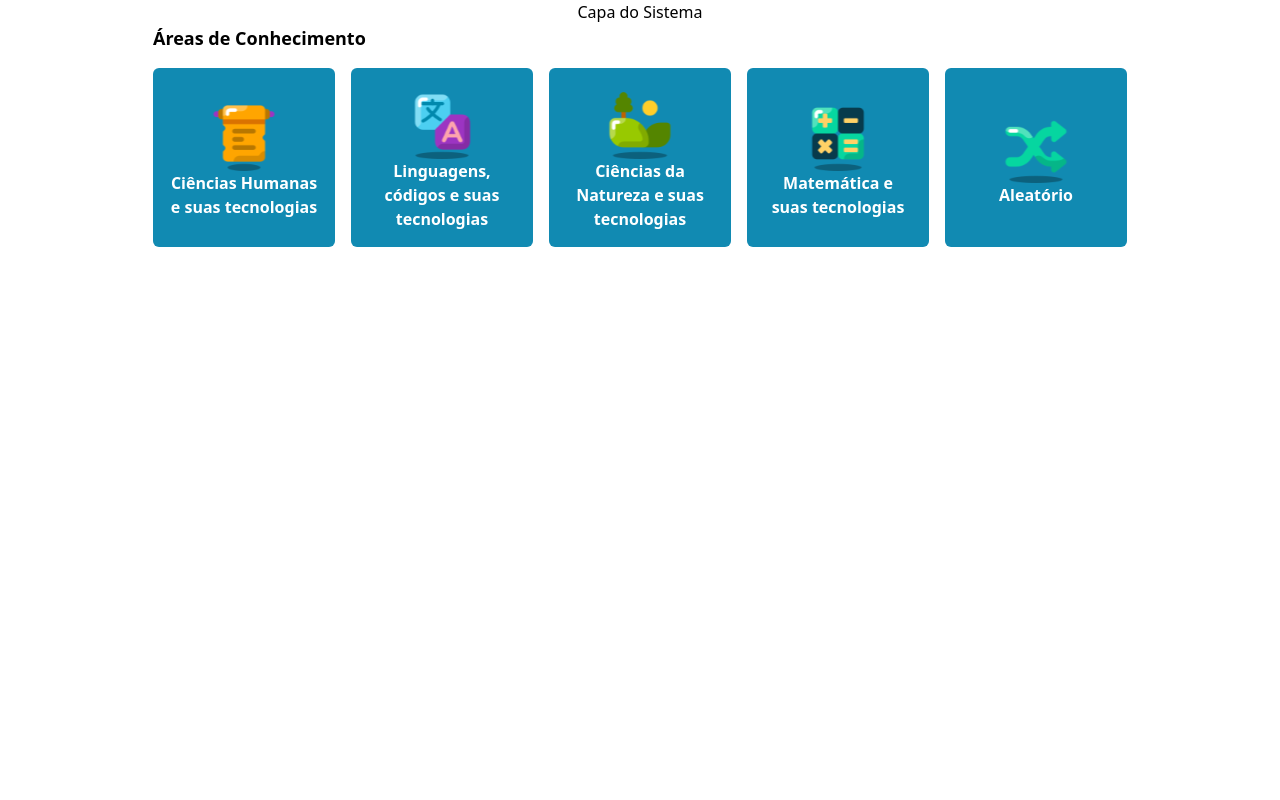
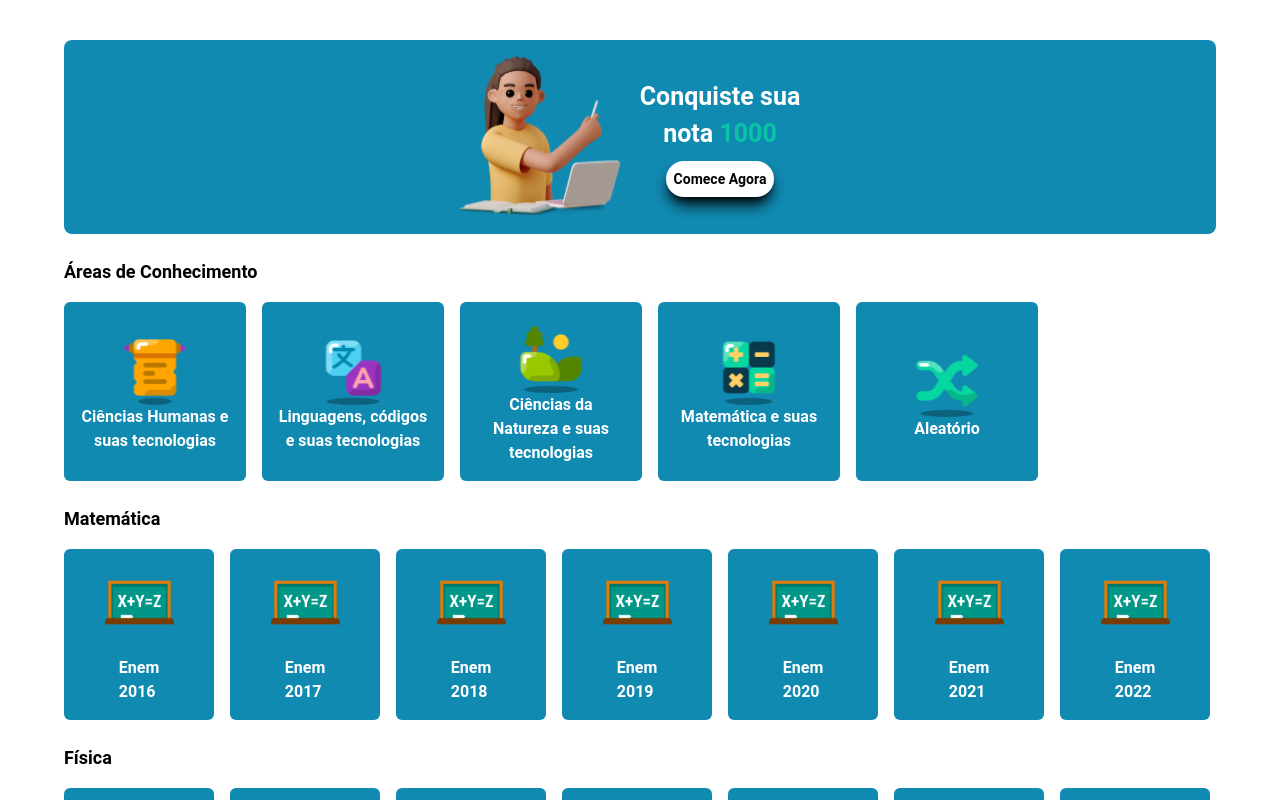
Before and after one commit to MatheusPatriota/Enem-Master, a React (Vite) app: page / in a window 1280 px wide. Shown: the top 800 px of the page. Built offline with nearby package versions, Linux system fonts and the light colour scheme.

Commit message:
feat: adding technologies, subjects and subjects cards

```diff
--- a/src/Home.tsx
+++ b/src/Home.tsx
@@ -1,10 +1,23 @@
 import Biology from "./assets/biology.svg";
+import Chemistry from "./assets/chemistry.svg";
+import English from "./assets/english.svg";
+import Geography from "./assets/geography.svg";
+import Mathematics from "./assets/mathematics.svg";
+import Spanish from "./assets/spanish.svg";
+import Portuguese from "./assets/portuguese.svg";
+import Philosophy from "./assets/philosopher.svg";
+import Physic from "./assets/physics.svg";
+import Poem from "./assets/poem.svg";
+import Sociology from "./assets/sociology.svg";
+
+import Student from "./assets/student.svg";
 import Nature from "./assets/nature.svg";
 import Languages from "./assets/translation.svg";
 import Science from "./assets/parchment.svg";
 import Math from "./assets/math.svg";
 import Random from "./assets/shuffle.svg";
 import KnowledgeAreaStructure from "./components/KnowledgeAreaStructure";
+import SubjectCard from "./components/SubjectCard";
 
 function Home() {
   const areas = [
@@ -29,15 +42,75 @@ function Home() {
       icon: Random,
     },
   ];
+  // const subjects = [
+  //   "Matemática",
+  //   "Física",
+  //   "Química",
+  //   "Biologia",
+  //   "História",
+  //   "Geografia",
+  //   "Filosofia",
+  //   "Sociologia",
+  //   "Língua Portuguesa",
+  //   "Literatura",
+  //   "Inglês",
+  //   "Espanhol",
+  //   "Educação Física",
+  //   "Artes",
+  // ];
+
+  const subjectAndImages = [
+    { subject: "Matemática", icon: Mathematics },
+    { subject: "Física", icon: Physic },
+    { subject: "Química", icon: Chemistry },
+    { subject: "Biologia", icon: Biology },
+    { subject: "História", icon: Poem },
+    { subject: "Geografia", icon: Geography },
+    { subject: "Filosofia", icon: Philosophy },
+    { subject: "Sociologia", icon: Sociology },
+    { subject: "Língua Portuguesa", icon: Portuguese },
+    { subject: "Literatura", icon: Poem },
+    { subject: "Inglês", icon: English },
+    { subject: "Espanhol", icon: Spanish },
+    { subject: "Educação Física", icon: Poem },
+    { subject: "Artes", icon: Poem },
+  ];
+
+  const years = ["2016", "2017", "2018", "2019", "2020", "2021", "2022"];
+
   return (
     <div className="bg-enem-50 h-full flex flex-col items-center">
-      <div> Capa do Sistema</div>
-      <div>
+      <div className="h-[200px] bg-enem-118ab2 w-[90%] mt-10 mb-6 rounded-lg flex items-center justify-center p-4">
+        <div>
+          <img src={Student} alt="" />
+        </div>{" "}
+        <div className="flex flex-col items-center text-center justify-center text-white font-bold text-[25px] max-w-[200px]">
+          <p>
+            Conquiste sua nota <span className="text-[#08c3a4]">1000</span>
+          </p>
+          <button className="bg-white text-black p-2 rounded-full text-sm mt-2 shadow-lg shadow-black hover:opacity-80">
+            Comece Agora
+          </button>
+        </div>
+      </div>
+      <div className="w-[90%]">
         <div className="flex flex-col flex-wrap">
           <KnowledgeAreaStructure
             title={"Áreas de Conhecimento"}
             areas={areas}
           />
+        </div>
+        <div>
+          {subjectAndImages.map(({ subject, icon }, index) => {
+            return (
+              <SubjectCard
+                title={subject}
+                icon={icon}
+                key={`${subject} - ${index}`}
+                years={years}
+              />
+            );
+          })}
         </div>
       </div>
     </div>
--- /dev/null
+++ b/src/components/SubjectCard/index.tsx
@@ -0,0 +1,41 @@
+import React from "react";
+
+interface SubjectCardProps {
+  icon: any;
+  title: string;
+  years: string[];
+}
+
+function SubjectCard({ title, years, icon }: SubjectCardProps) {
+  return (
+    <>
+      <div className="mt-6 mb-6">
+        <div>
+          <p className="font-bold text-lg mb-4">{title}</p>
+        </div>
+        <div className="flex  gap-4 flex-wrap">
+          {years.map((year, index) => {
+            return (
+              <>
+                <div
+                  key={index}
+                  className="bg-enem-118ab2 p-4 rounded-md flex flex-col min-w-[150px]  min-h-[150px] gap-4 justify-center items-center cursor-pointer hover:opacity-80"
+                >
+                  <div>
+                    <img src={icon} alt="imagem da disciplina" />
+                  </div>
+                  <div className="flex flex-col text-white font-bold">
+                    <p>Enem</p>
+                    <p>{year}</p>
+                  </div>
+                </div>
+              </>
+            );
+          })}
+        </div>
+      </div>
+    </>
+  );
+}
+
+export default SubjectCard;
--- a/src/global/global.css
+++ b/src/global/global.css
@@ -4,4 +4,5 @@
 
 #root{
   height: 100vh;
+  font-family: 'Roboto', sans-serif;
 }
```
Also changed, not shown: src/assets/poem.svg (renamed from src/assets/poem 1.svg), src/assets/student.svg (renamed from src/assets/student 1.svg).
